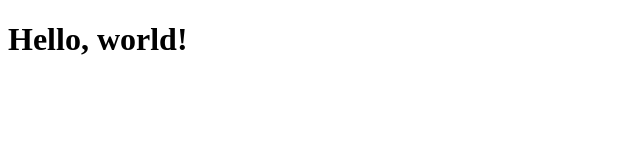
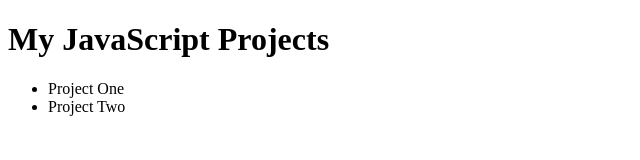
Before and after one commit to ginatheducky/learn-javascript, a plain HTML site: page index.html in a window 1280 px wide. Shown: the whole page, without its empty margins (0-640 px from the left). Drawn offline with Linux system fonts and the light colour scheme.

Commit message:
Updated index.html

```diff
--- a/index.html
+++ b/index.html
@@ -6,6 +6,10 @@
     <title>Home</title>
 </head>
 <body>
-    <h1>Hello, world!</h1>
+    <h1>My JavaScript Projects</h1>
+    <ul>
+        <li>Project One</li>
+        <li>Project Two</li>
+    </ul>
 </body>
 </html>
```
